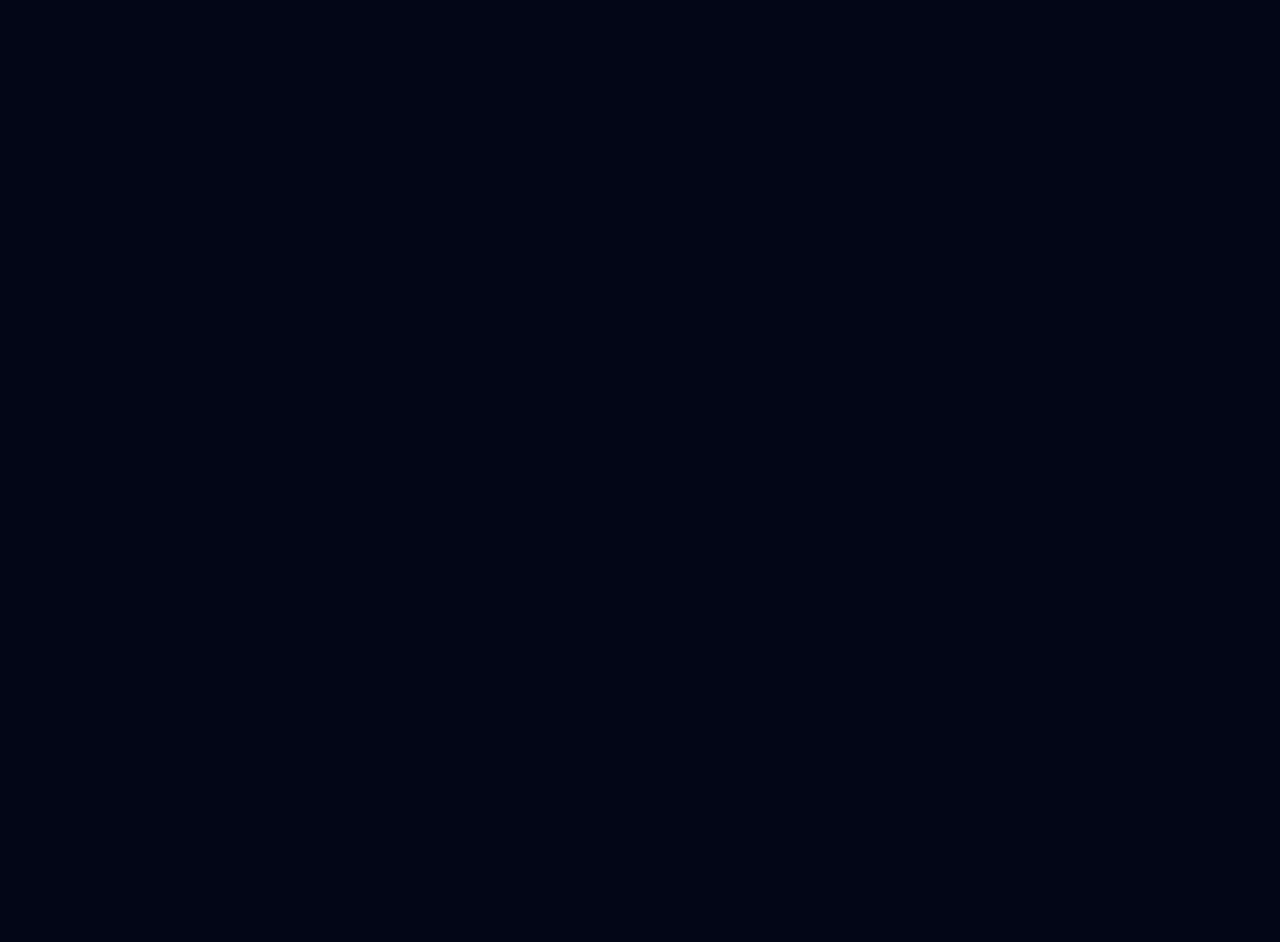
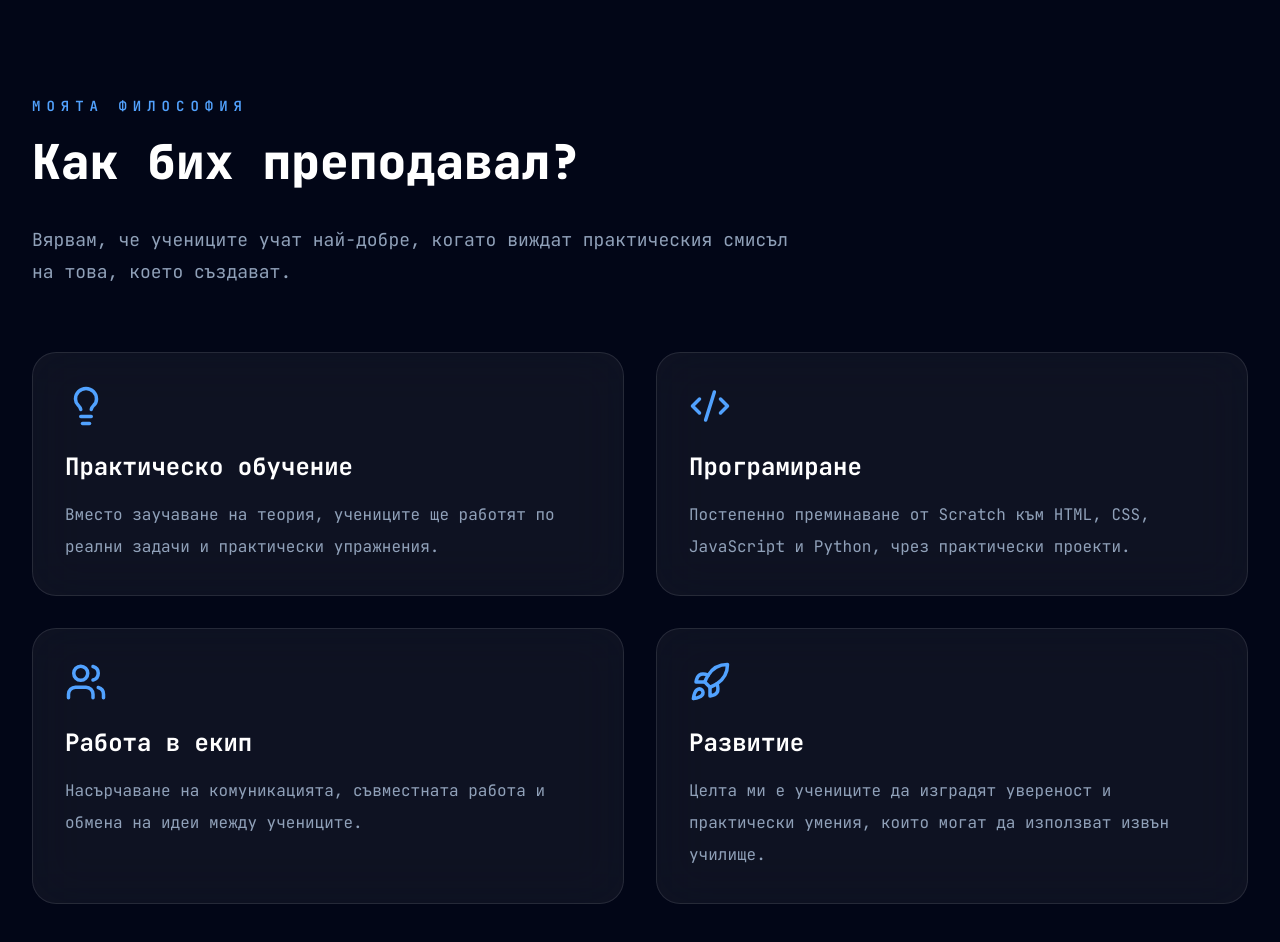
Before and after one commit to tihomirtx88/TeacherPortfolio, a Next.js app: page / in a window 1280 px wide. Shown: the part 5740-6682 px from the top of the page. Before the commit the page ends 5724 px from the top, so only its background shows below. Built offline with nearby package versions, Linux system fonts and the light colour scheme.

Commit message:
Implement Teaching component

```diff
--- a/app/page.tsx
+++ b/app/page.tsx
@@ -3,6 +3,7 @@ import Hero from "@/components/hero/Hero";
 import Navbar from "@/components/Navbar/Navbar";
 import FeaturedProject from "@/components/project/FeaturedProject";
 import Skills from "@/components/skills/Skills";
+import Teaching from "@/components/taching/Teaching";
 import Timeline from "@/components/timeline/Timeline";
 
 export default function Home() {
@@ -22,6 +23,8 @@ export default function Home() {
 
       <FeaturedProject />
 
+      <Teaching />
+
     </main>
   );
 }
--- /dev/null
+++ b/components/taching/Teaching.tsx
@@ -0,0 +1,65 @@
+import { Lightbulb, Code2, Users, Rocket } from "lucide-react";
+
+import Card from "../ui/Card";
+import Section from "../ui/Section";
+import SectionTitle from "../ui/SectionTitle";
+
+export default function Teaching() {
+  return (
+    <Section id="teaching">
+      <SectionTitle
+        subtitle="Моята философия"
+        title="Как бих преподавал?"
+        description="Вярвам, че учениците учат най-добре, когато виждат практическия смисъл на това, което създават."
+      />
+
+      <div className="grid gap-8 lg:grid-cols-2">
+        <Card>
+          <Lightbulb size={42} className="mb-6 text-blue-400" />
+
+          <h3 className="mb-4 text-2xl font-bold text-white">
+            Практическо обучение
+          </h3>
+
+          <p className="leading-8 text-slate-400">
+            Вместо заучаване на теория, учениците ще работят по реални задачи и
+            практически упражнения.
+          </p>
+        </Card>
+
+        <Card>
+          <Code2 size={42} className="mb-6 text-blue-400" />
+
+          <h3 className="mb-4 text-2xl font-bold text-white">Програмиране</h3>
+
+          <p className="leading-8 text-slate-400">
+            Постепенно преминаване от Scratch към HTML, CSS, JavaScript и
+            Python, чрез практически проекти.
+          </p>
+        </Card>
+
+        <Card>
+          <Users size={42} className="mb-6 text-blue-400" />
+
+          <h3 className="mb-4 text-2xl font-bold text-white">Работа в екип</h3>
+
+          <p className="leading-8 text-slate-400">
+            Насърчаване на комуникацията, съвместната работа и обмена на идеи
+            между учениците.
+          </p>
+        </Card>
+
+        <Card>
+          <Rocket size={42} className="mb-6 text-blue-400" />
+
+          <h3 className="mb-4 text-2xl font-bold text-white">Развитие</h3>
+
+          <p className="leading-8 text-slate-400">
+            Целта ми е учениците да изградят увереност и практически умения,
+            които могат да използват извън училище.
+          </p>
+        </Card>
+      </div>
+    </Section>
+  );
+}
```
Also changed, not shown: public/project.png (added).
